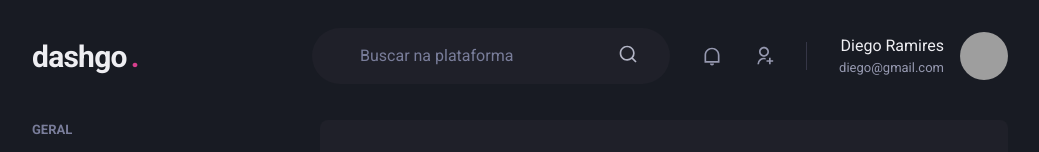
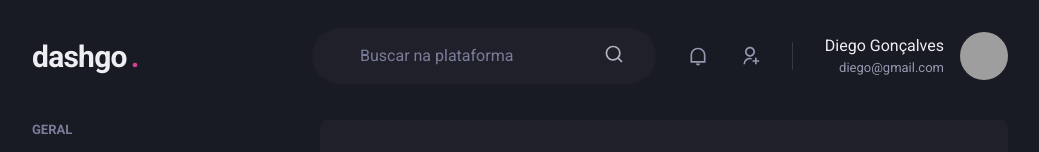
Before and after one commit to DiegoRamires/dashgo, a Next.js app: page /users in a window 1280 px wide. Shown: the top 152 px of the page, without its empty margins (120-1159 px from the left). Built offline with nearby package versions, Linux system fonts and the light colour scheme; grey boxes are pictures that could not be loaded.

Commit message:
update: create individual files as header components

```diff
--- a/src/components/Header.tsx
+++ /dev/null
@@ -1,77 +0,0 @@
-import { Flex, Text, Input, Icon, HStack, Box, Avatar } from '@chakra-ui/react'
-import { RiSearchLine, RiNotificationLine, RiUserAddLine } from 'react-icons/ri'
-
-export function Header() {
-  return (
-    <Flex
-      as='header'
-      w='100%'
-      maxWidth='80%'
-      h='20'
-      mx='auto'
-      mt='4'
-      px='6'
-      align='center'
-    >
-      <Text
-        fontSize='3xl'
-        fontWeight='bold'
-        letterSpacing='tight'
-        w='64'
-      >
-        dashgo
-        <Text as="span" ml='1' color='pink.500'>.</Text>
-      </Text>
-      <Flex
-        as="label"
-        flex="1"
-        py="4"
-        px="8"
-        ml="6"
-        maxWidth={400}
-        color="gray.200"
-        position='relative'
-        bg="gray.800"
-        borderRadius="full"
-      >
-        <Input
-          color='gray.50'
-          variant="unstyled"
-          px='4'
-          mr='4'
-          placeholder="Buscar na plataforma"
-          _placeholder={{ color: 'gray.400' }}
-        />
-        <Icon as={RiSearchLine} fontSize="20" />
-      </Flex>
-
-      <Flex align='center' ml='auto'>
-        <HStack
-          spacing='8'
-          mx='8'
-          pr='8'
-          py='1'
-          color='gray.300'
-          borderRightWidth={1}
-          borderColor='gray.700'
-        >
-          <Icon as={RiNotificationLine} fontSize='20' />
-          <Icon as={RiUserAddLine} fontSize='20' />
-        </HStack>
-
-        <Flex align='center'>
-          <Box mr='4' textAlign='right'>
-            <Text>Diego Ramires</Text>
-            <Text color='gray.300' fontSize='small'>diego@gmail.com</Text>
-          </Box>
-
-          <Avatar
-            size='md'
-            name='Diego Gonçalves'
-            src='https://github.com/diegoramires.png'
-          />
-        </Flex>
-      </Flex>
-    </Flex>
-  )
-}
--- /dev/null
+++ b/src/components/Header/Logo.tsx
@@ -0,0 +1,15 @@
+import { Text } from "@chakra-ui/react";
+
+export function Logo() {
+  return (
+    <Text
+      fontSize='3xl'
+      fontWeight='bold'
+      letterSpacing='tight'
+      w='64'
+    >
+      dashgo
+      <Text as="span" ml='1' color='pink.500'>.</Text>
+    </Text>
+  )
+}
--- /dev/null
+++ b/src/components/Header/NotificationsNav.tsx
@@ -0,0 +1,19 @@
+import { HStack, Icon } from "@chakra-ui/react";
+import { RiNotificationLine, RiUserAddLine } from "react-icons/ri";
+
+export function NotificationsNav() {
+  return (
+    <HStack
+      spacing='8'
+      mx='8'
+      pr='8'
+      py='1'
+      color='gray.300'
+      borderRightWidth={1}
+      borderColor='gray.700'
+    >
+      <Icon as={RiNotificationLine} fontSize='20' />
+      <Icon as={RiUserAddLine} fontSize='20' />
+    </HStack>
+  )
+}
--- /dev/null
+++ b/src/components/Header/Profile.tsx
@@ -0,0 +1,23 @@
+import { Avatar, Box, Flex, Text } from "@chakra-ui/react";
+
+interface ProfileProps {
+  name: string,
+  email: string
+}
+
+export function Profile({ name, email}: ProfileProps) {
+  return (
+    <Flex align='center'>
+      <Box mr='4' textAlign='right'>
+        <Text>{name}</Text>
+        <Text color='gray.300' fontSize='small'>{email}</Text>
+      </Box>
+
+      <Avatar
+        size='md'
+        name='Diego Gonçalves'
+        src='https://github.com/diegoramires.png'
+      />
+    </Flex>
+  )
+}
--- /dev/null
+++ b/src/components/Header/SearchBox.tsx
@@ -0,0 +1,29 @@
+import { Flex, Icon, Input } from "@chakra-ui/react";
+import { RiSearchLine } from "react-icons/ri";
+
+export function SearchBox() {
+  return (
+    <Flex
+      as="label"
+      flex="1"
+      py="4"
+      px="8"
+      ml="6"
+      maxWidth={400}
+      color="gray.200"
+      position='relative'
+      bg="gray.800"
+      borderRadius="full"
+    >
+      <Input
+        color='gray.50'
+        variant="unstyled"
+        px='4'
+        mr='4'
+        placeholder="Buscar na plataforma"
+        _placeholder={{ color: 'gray.400' }}
+      />
+      <Icon as={RiSearchLine} fontSize="20" />
+    </Flex>
+  )
+}
--- /dev/null
+++ b/src/components/Header/index.tsx
@@ -0,0 +1,29 @@
+import { Flex } from '@chakra-ui/react'
+import { Logo } from './Logo'
+import { NotificationsNav } from './NotificationsNav'
+import { Profile } from './Profile'
+import { SearchBox } from './SearchBox'
+
+export function Header() {
+  return (
+    <Flex
+      as='header'
+      w='100%'
+      maxWidth='80%'
+      h='20'
+      mx='auto'
+      mt='4'
+      px='6'
+      align='center'
+    >
+      <Logo />
+      <SearchBox />
+
+      <Flex align='center' ml='auto'>
+        <NotificationsNav />
+
+        <Profile name='Diego Gonçalves' email='diego@gmail.com' />
+      </Flex>
+    </Flex>
+  )
+}
```
